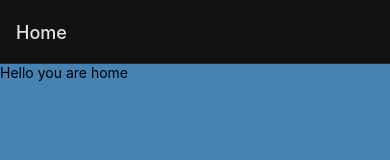
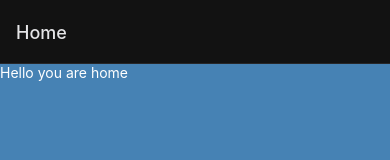
Before and after one commit to judemorrissey/rn-fun, a React Native app: screen /Home in a window 390 px wide. Shown: the top 160 px of the page. Built offline with nearby package versions, Linux system fonts and the light colour scheme.

Commit message:
introduce lib/theme.js, vscode snippets, relative import paths

```diff
--- /dev/null
+++ b/src/lib/package.json
@@ -0,0 +1,3 @@
+{
+  "name": "lib"
+}
--- /dev/null
+++ b/src/lib/theme/Colors.ts
@@ -0,0 +1,7 @@
+export default {
+  text: {
+    importance: {
+      veryHigh: '#FFFFFF',
+    },
+  },
+};
--- /dev/null
+++ b/src/lib/theme/index.js
@@ -0,0 +1,5 @@
+import Colors from './Colors';
+
+export default {
+  colors: Colors,
+};
--- a/src/screens/Home/Home.tsx
+++ b/src/screens/Home/Home.tsx
@@ -8,7 +8,7 @@ type Props = {};
 function Home(props: Props) {
   return (
     <View style={styles.container}>
-      <Text>{`Hello you are home`}</Text>
+      <Text style={styles.text}>{`Hello you are home`}</Text>
     </View>
   );
 }
--- a/src/screens/Home/styles.ts
+++ b/src/screens/Home/styles.ts
@@ -1,8 +1,13 @@
 import {StyleSheet} from 'react-native';
+
+import theme from 'lib/theme';
 
 export default StyleSheet.create({
   container: {
     backgroundColor: 'steelblue',
     flex: 1,
   },
+  text: {
+    color: theme.colors.text.importance.veryHigh,
+  },
 });
```
Also changed, not shown: src/tsconfig.json (+5 -2 lines).
